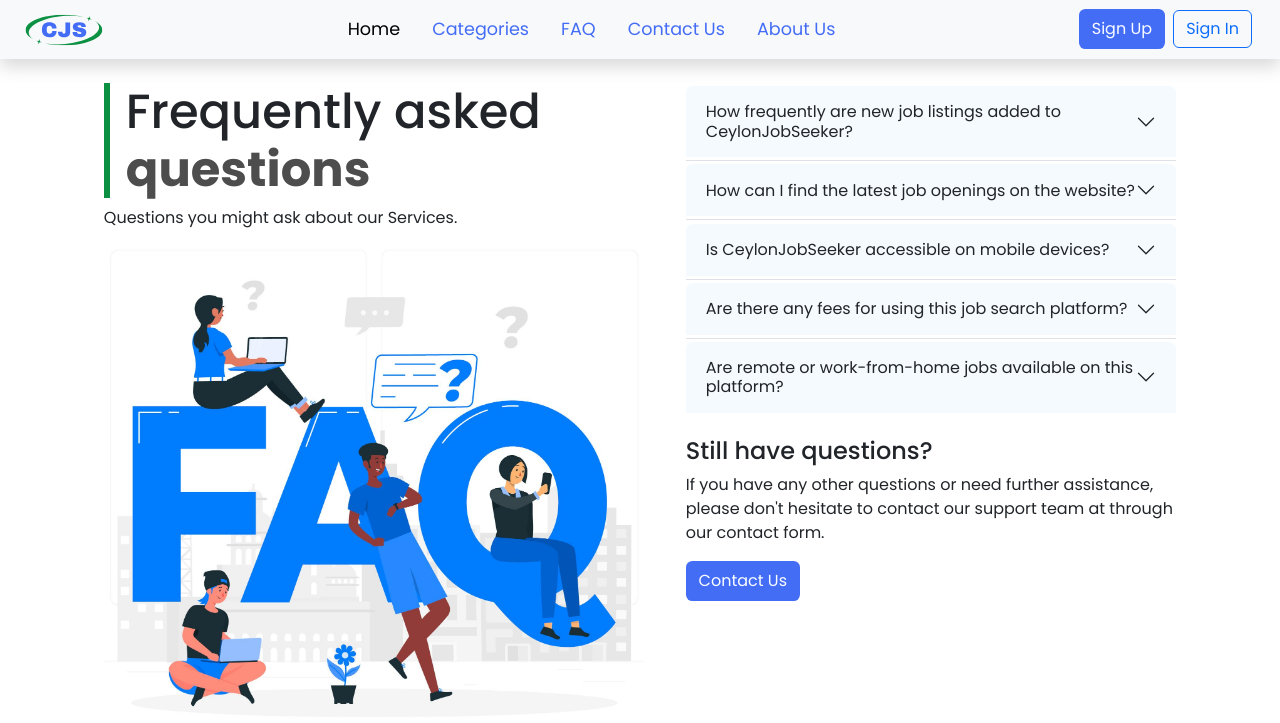
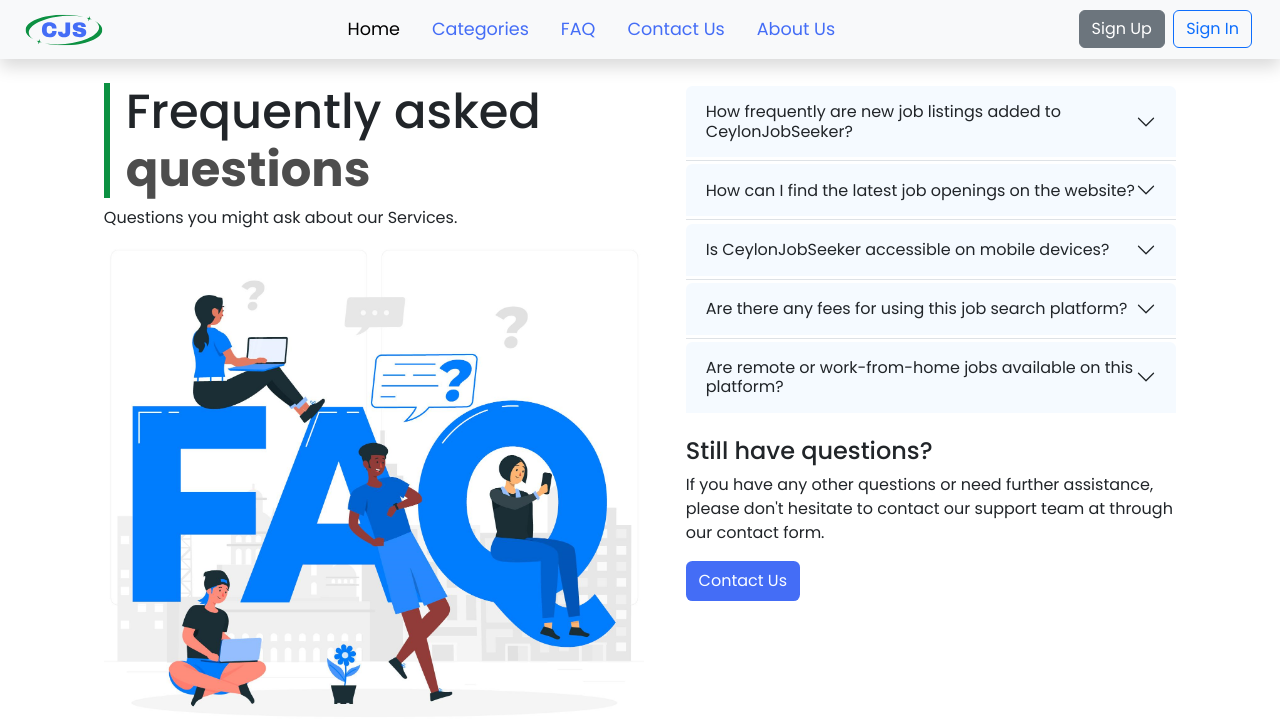
Before and after one commit to LakshanRukantha/CeylonJobSeeker, a PHP site: page /faq.php in a window 1280 px wide. Shown: the top 723 px of the page. Run offline with PHP 8.4, Linux system fonts and the light colour scheme; some libraries are stand-ins or nearby versions.

Commit message:
fix: Minor UX Improvements

```diff
--- a/components/jobs-navbar.php
+++ b/components/jobs-navbar.php
@@ -63,7 +63,7 @@ $isAdmin = isset($_SESSION['isAdmin']) ? $_SESSION['isAdmin'] : "";
               } else {
                   echo ("
                       <a href='../admin-register.php'>
-                          <button class='btn btn-primary' type='button'>
+                          <button class='btn btn-secondary' type='button'>
                               Sign Up
                           </button>
                       </a>
--- a/components/navbar.php
+++ b/components/navbar.php
@@ -64,7 +64,7 @@ $isAdmin = isset($_SESSION['isAdmin']) ? $_SESSION['isAdmin'] : "";
               } else {
                   echo ("
                       <a href='admin-register.php'>
-                          <button class='btn btn-primary' type='button'>
+                          <button class='btn btn-secondary' type='button'>
                               Sign Up
                           </button>
                       </a>
--- a/index.html
+++ b/index.html
@@ -79,7 +79,7 @@
               </li>
             </ul>
             <a href="admin-register.php">
-              <button class="btn btn-primary" type="button">Sign Up</button>
+              <button class="btn btn-secondary" type="button">Sign Up</button>
             </a>
             <a class="mx-1" href="admin-login.php">
               <button class="btn btn-outline-primary" type="button">
```
